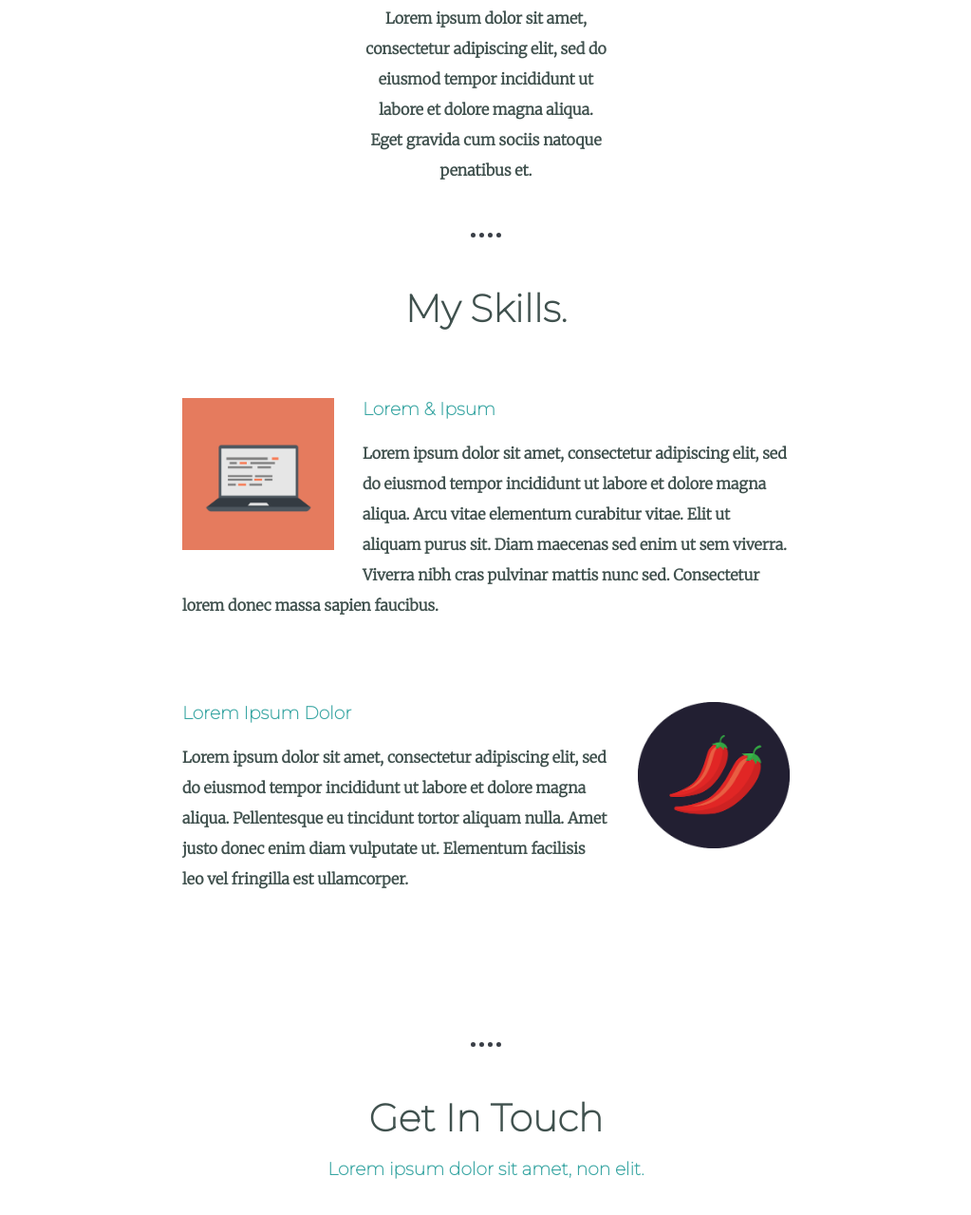
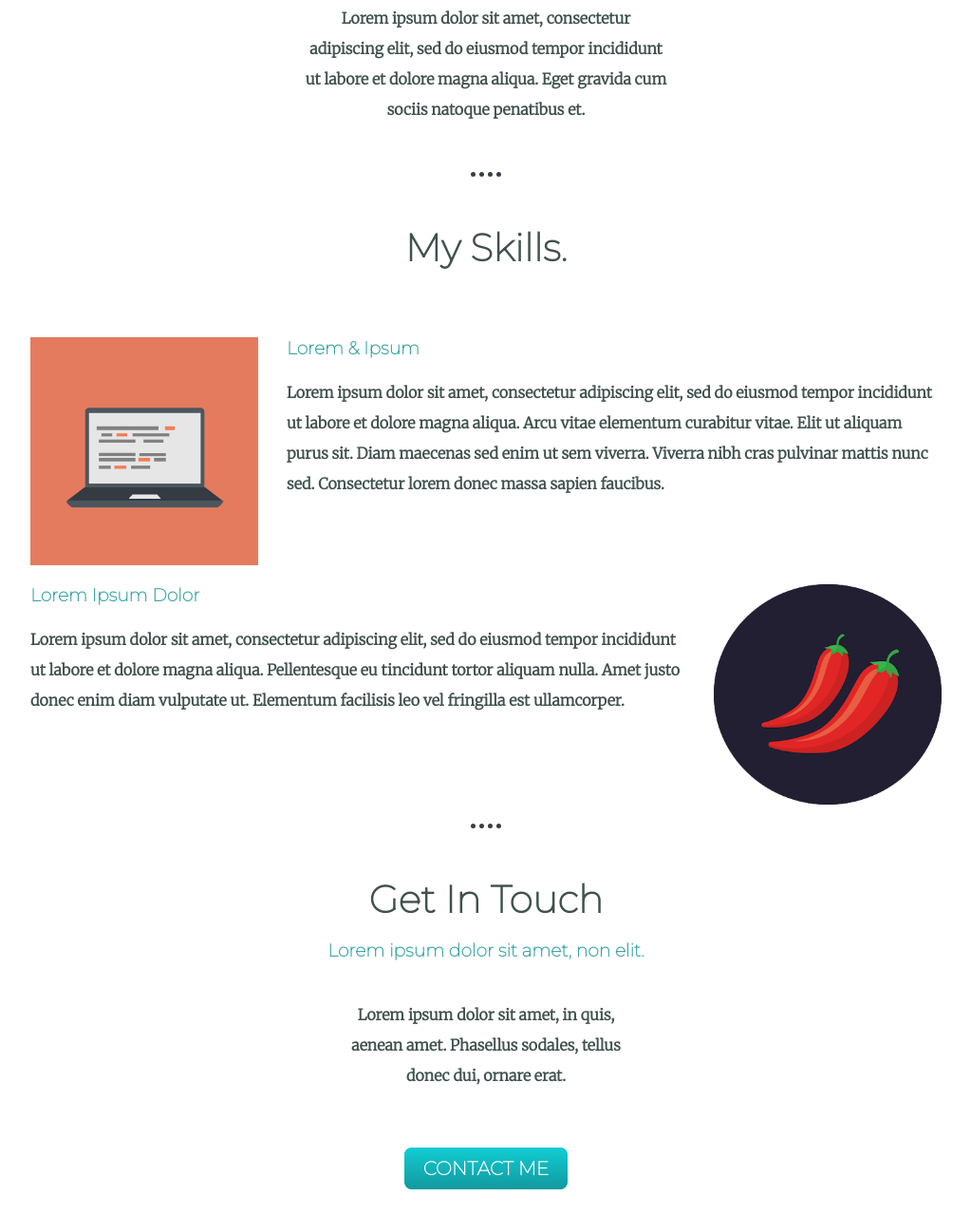
Before and after one commit to underarmcomb/cv-css, a plain HTML site: page index.html in a window 1280 px wide. Shown: the part 935-2214 px from the top of the page at 95% size, without its empty margins (128-1151 px from the left). Drawn offline with Linux system fonts and the light colour scheme.

Commit message:
Add files via upload

```diff
--- a/CSS/styles.css
+++ b/CSS/styles.css
@@ -69,7 +69,7 @@ a:hover {
 }
 
 .intro {
-  width: 20%;
+  width: 30%;
   margin: 25px auto 0 auto;
 }
 
@@ -98,7 +98,7 @@ a:hover {
 }
 
 .skill-row {
-  width: 50%;
+  width: 75%;
   margin: 50px auto;
   text-align: left;
 }
@@ -123,6 +123,10 @@ a:hover {
   float: right;
   margin-left: 30px;
   margin-bottom: 20px;
+}
+
+.contact-me {
+  clear: right;
 }
 
 .contact-msg {
--- a/index.html
+++ b/index.html
@@ -4,7 +4,7 @@
 <head>
   <meta charset="utf-8">
   <title>Mat Langenberger</title>
-  <link rel="stylesheet" href="CSS/styles.css">
+  <link rel="stylesheet" href="css/styles.css">
   <link rel="icon" href="favicon.ico">
   <link rel="preconnect" href="https://fonts.gstatic.com">
   <link href="https://fonts.googleapis.com/css2?family=Merriweather:wght@300&family=Montserrat:wght@100&family=Sacramento&display=swap" rel="stylesheet">
@@ -39,9 +39,8 @@
         <p>Lorem ipsum dolor sit amet, consectetur adipiscing elit, sed do eiusmod tempor incididunt ut labore et dolore magna aliqua. Pellentesque eu tincidunt tortor aliquam nulla. Amet justo donec enim diam vulputate ut. Elementum facilisis leo vel fringilla est ullamcorper.</p><br>
       </div>
     </div>
-    <br>
-    <hr>
     <div class="contact-me">
+      <hr>
       <h2>Get In Touch</h2>
       <h3>Lorem ipsum dolor sit amet, non elit.</h3>
       <p class="contact-msg">Lorem ipsum dolor sit amet, in quis, aenean amet. Phasellus sodales, tellus donec dui, ornare erat.</p><br>
```
